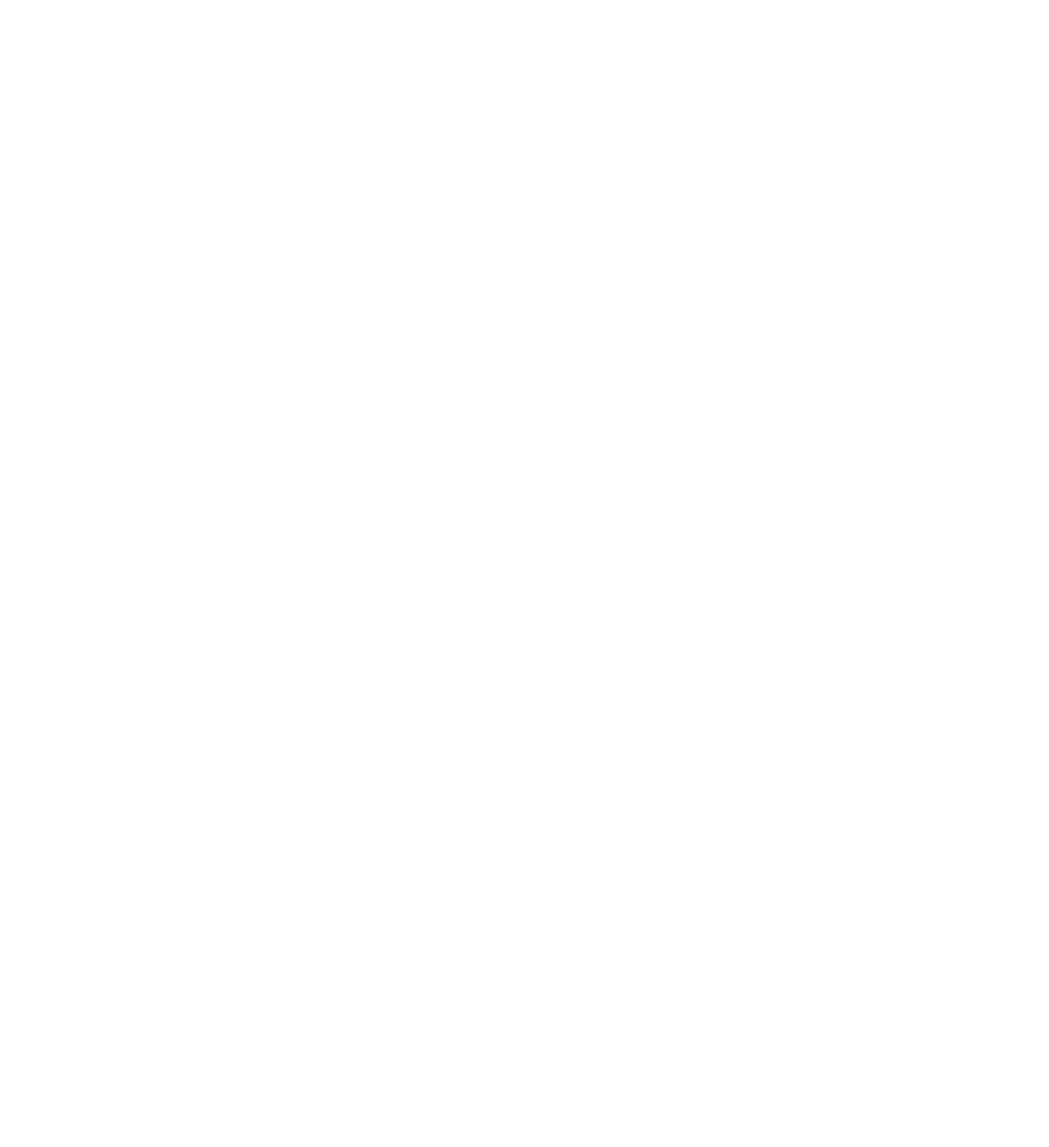
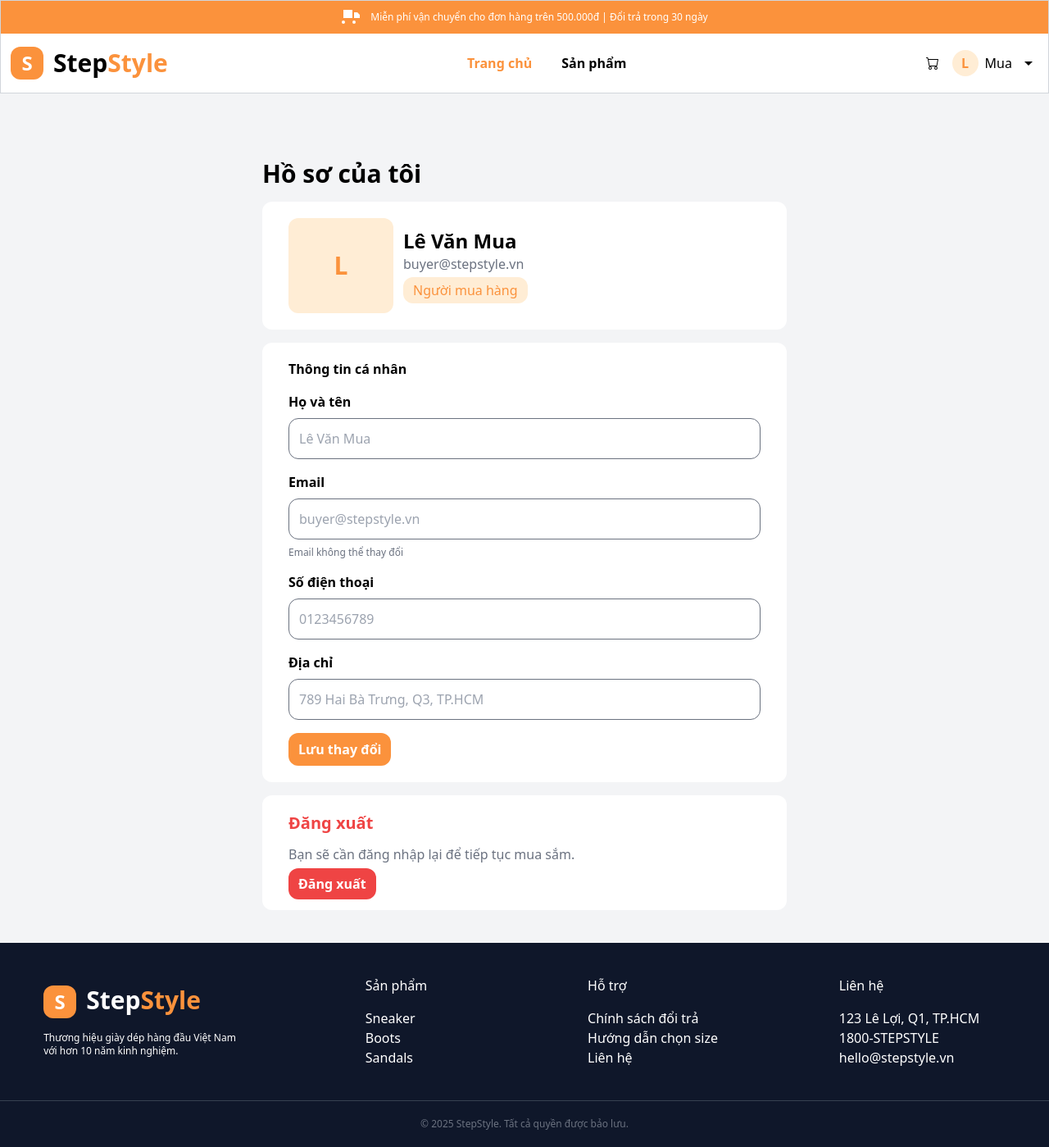
Before and after one commit to nkb2208/StepStyle, a React (Vite) app in the folder stepstyle-app/: page /profile in a window 1280 px wide. Before the commit this address had no page. Shown: the whole page at 82% size. Before the commit the page ends 800 px from the top, so only its background shows below. Built offline with nearby package versions, Linux system fonts and the light colour scheme.

Commit message:
add: profile page and route for it and fix something for navbar

```diff
--- a/stepstyle-app/src/App.jsx
+++ b/stepstyle-app/src/App.jsx
@@ -4,6 +4,7 @@
 import HomePage from './pages/HomePage';
 import ProductPage from './pages/ProductPage';
 import Cart from './pages/Cart';
+import Profile from './pages/Profile';
 
 export default function App() {
   return (
@@ -15,6 +16,7 @@
         <Route path="/register" element={<Register />} />
         <Route path="/product/*" element= {<ProductPage/>}/>
         <Route path='/cart' element= {<Cart/>}/>
+        <Route path='/profile' element= {<Profile/>}/>
       </Routes>
     </BrowserRouter>
 
--- a/stepstyle-app/src/layouts/NavBar.jsx
+++ b/stepstyle-app/src/layouts/NavBar.jsx
@@ -22,7 +22,7 @@
     }, []);
 
     return(
-        <div ref={dropdownRef} className='border border-b border-gray-300'>
+        <div ref={dropdownRef} className='border border-b border-gray-300 bg-white'>
             <div className="flex items-center justify-center text-white w-full bg-orange-400 text-xs p-2">
                 <p className="flex items-center gap-3">
                     <svg xmlns="http://w3.org" viewBox="0 0 24 24" fill="currentColor" width="24" height="24">
--- /dev/null
+++ b/stepstyle-app/src/pages/Profile.jsx
@@ -0,0 +1,78 @@
+import Footer from "../layouts/Footer";
+import NavBar from "../layouts/NavBar";
+import { Link } from "react-router-dom";
+
+function Profile(){
+    return(
+        <div className="min-h-screen bg-gray-100">
+            <div>
+                <NavBar/>
+            </div>
+
+            <div className="mt-10 w-full flex items-center justify-center">
+                <div className="w-1/2 m-10">
+                    <p className="text-3xl font-bold">Hồ sơ của tôi</p>
+
+                    <div className="flex items-center mt-4 p-5 pr-8 pl-8 gap-3 bg-white rounded-xl">
+                        <div className=" flex items-center justify-center w-32 text-3xl font-bold text-orange-400 p-10 rounded-xl bg-orange-100">
+                            L
+                        </div>
+                        <div>
+                            <p className="text-2xl font-bold">Lê Văn Mua</p>
+                            <p className="mt- text-gray-500">buyer@stepstyle.vn</p>
+                            <p className="mt-1 p-1 pr-3 pl-3 text-orange-400 bg-orange-100 rounded-xl">Người mua hàng</p>
+                        </div>
+                    </div>
+
+
+                    <div className="mt-4 p-5 pr-8 pl-8 bg-white rounded-xl">
+                        <p className="font-bold">Thông tin cá nhân</p>
+
+                        <form className="mt-4" action="">
+                            <div className='mt-4'>
+                                <label className="font-bold text-md" htmlFor="">Họ và tên</label>
+                                <input className="mt-2 border border-gray-500 rounded-xl p-3 w-full" type="text" name="" id="" placeholder="Lê Văn Mua" />
+                            </div>
+
+
+                            <div className='mt-4'>
+                                <label className="font-bold text-md" htmlFor="">Email</label>
+                                <input className="mt-2 border border-gray-500 rounded-xl p-3 w-full" type="email" name="" id="" placeholder="buyer@stepstyle.vn" />
+                                <p className="text-xs text-gray-500 mt-2">Email không thể thay đổi</p>
+                            </div>
+
+
+                            <div className='mt-4'>
+                                <label className="font-bold text-md" htmlFor="">Số điện thoại</label>
+                                <input className="mt-2 border border-gray-500 rounded-xl p-3 w-full" type="text" name="" id="" placeholder="0123456789" />
+                            </div>
+
+                            <div className='mt-4'>
+                                <label className="font-bold text-md" htmlFor="">Địa chỉ</label>
+                                <input className="mt-2 border border-gray-500 rounded-xl p-3 w-full" type="text" name="" id="" placeholder="789 Hai Bà Trưng, Q3, TP.HCM" />
+                            </div>
+
+                            <button className="mt-4 bg-orange-400 rounded-xl p-2 pr-3 pl-3 font-bold text-white">Lưu thay đổi</button>
+                        </form>
+                    </div>
+
+                    <div className="mt-4 p-5 pr-8 pl-8 bg-white rounded-xl">
+                        <p className="mb-3 font-bold text-red-500 text-xl">Đăng xuất</p>
+
+                        <p className="mb-3 text-md text-gray-500">Bạn sẽ cần đăng nhập lại để tiếp tục mua sắm.</p>
+
+                        <Link to='/login' className="mt-3 bg-red-500 rounded-xl p-2 pr-3 pl-3 font-bold text-white">Đăng xuất</Link>
+                    </div>
+                </div>
+            </div>
+
+
+            <div>
+                <Footer/>
+            </div>
+        </div>
+    );
+}
+
+
+export default Profile;
```
